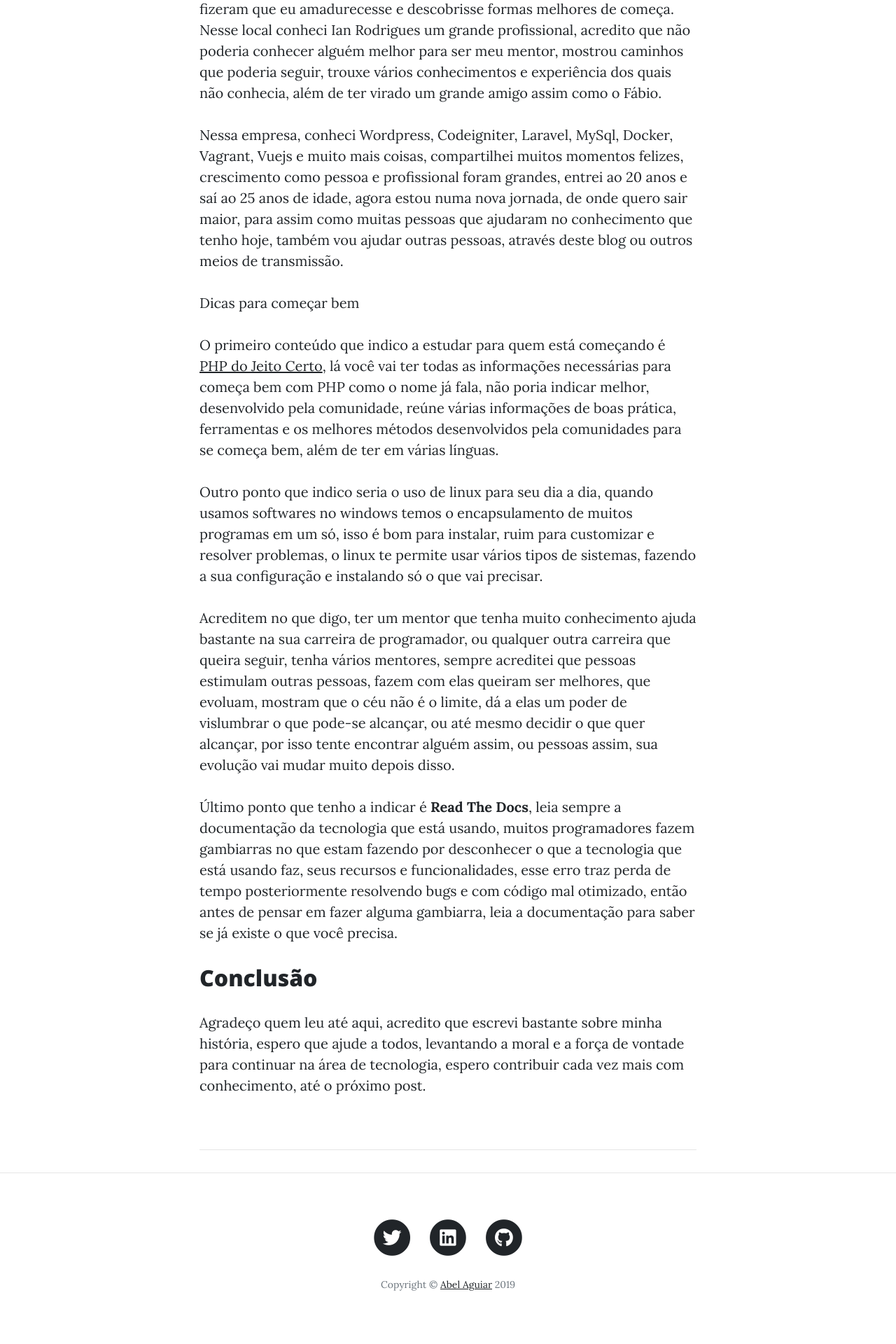
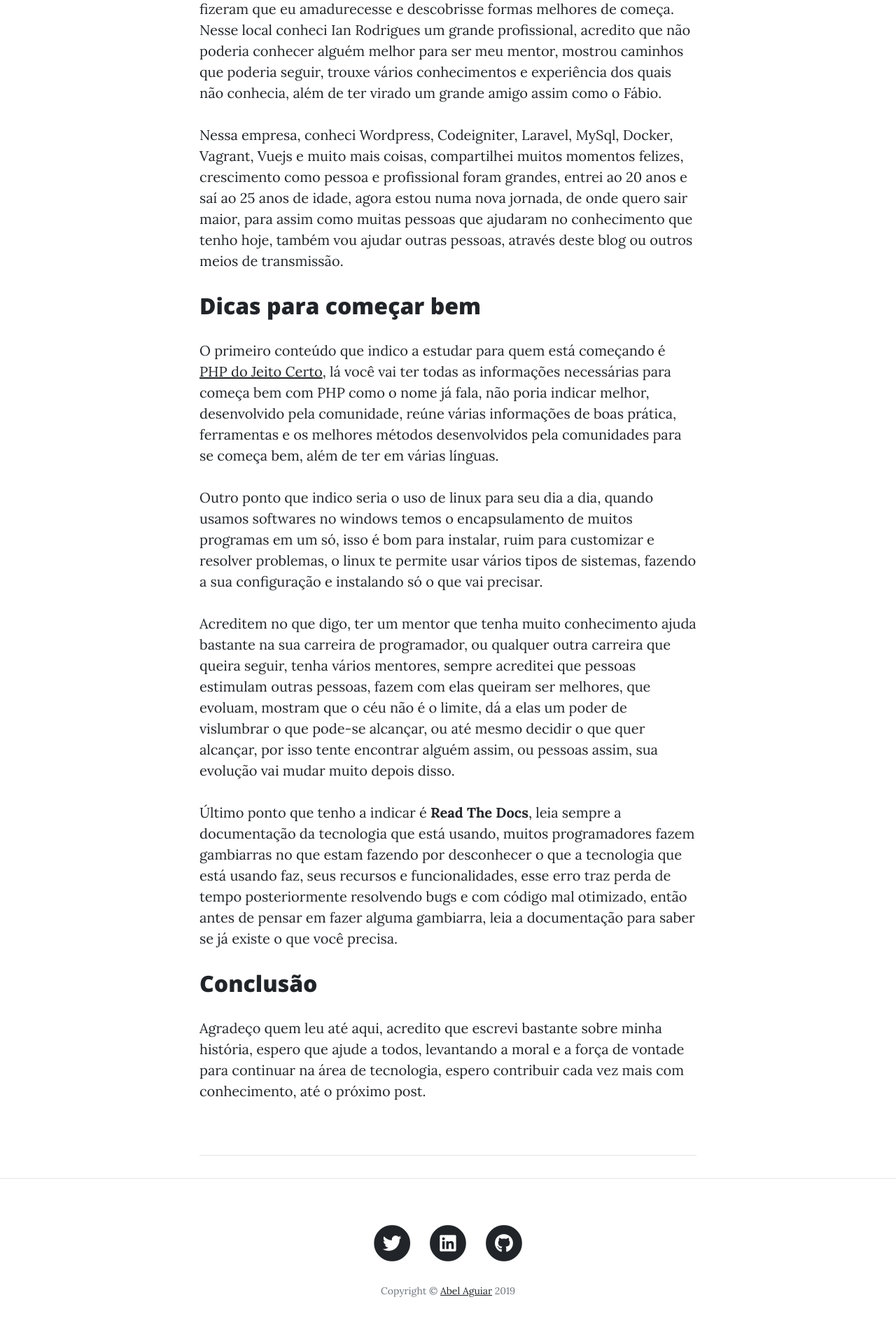
Before and after one commit to AbelAguiar/Blog, a Jekyll site: the page built from _posts/2019-06-23-um-aprendiz-de-php.markdown, in a window 1280 px wide. Shown: the part 4276-6196 px from the top of the page at 70% size. Built offline with Jekyll 4.4.1, drawn with Linux system fonts in a browser that asks for light colours; comment, search, counter and statistics services are not loaded.

```diff
--- a/_posts/2019-06-23-um-aprendiz-de-php.markdown
+++ b/_posts/2019-06-23-um-aprendiz-de-php.markdown
@@ -56,7 +56,7 @@ Estive nesse emprego a mais de 5 anos, trabalhando com tecnologias web, onde nes
 
 Nessa empresa, conheci Wordpress, Codeigniter, Laravel, MySql, Docker, Vagrant, Vuejs e muito mais coisas, compartilhei muitos momentos felizes, crescimento como pessoa e profissional foram grandes, entrei ao 20 anos e saí ao 25 anos de idade, agora estou numa nova jornada, de onde quero sair maior, para assim como muitas pessoas que ajudaram no conhecimento que tenho hoje, também vou ajudar outras pessoas, através deste blog ou outros meios de transmissão.
 
-Dicas para começar bem
+## Dicas para começar bem
 
 O primeiro conteúdo que indico a estudar para quem está começando é [PHP do Jeito Certo][phpdojeitocerto], lá você vai ter todas as informações necessárias para começa bem com PHP como o nome já fala, não poria indicar melhor, desenvolvido pela comunidade, reúne várias informações de boas prática, ferramentas e os melhores métodos desenvolvidos pela comunidades para se começa bem, além de ter em várias línguas.
 
```
